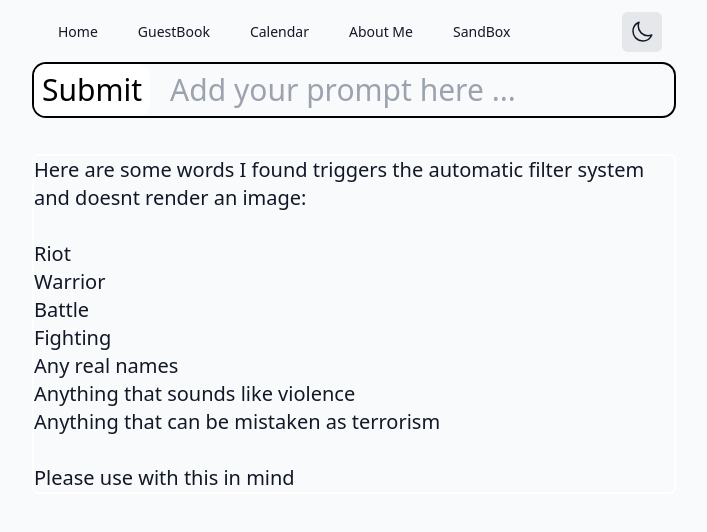
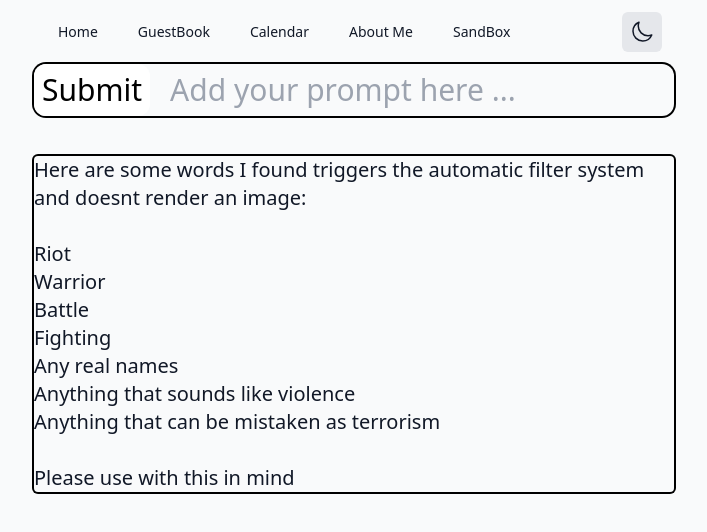
Before and after one commit to chitangchin/WebsitePortfolio, a Next.js app: page /OpenAIDalle in a window 1280 px wide. Shown: the top 532 px of the page, without its empty margins (286-993 px from the left). Built offline with nearby package versions, Linux system fonts and the light colour scheme.

Commit message:
Fixed Darkmode for dalle page

```diff
--- a/src/components/LogoButtons.jsx
+++ b/src/components/LogoButtons.jsx
@@ -1,5 +1,3 @@
-import Image from "next/image"
-
 const logoButtons = () => {
     return (
         <div className="flex flex-row space-x-12 ">
--- a/src/pages/OpenAIDalle.jsx
+++ b/src/pages/OpenAIDalle.jsx
@@ -54,7 +54,7 @@ export default function OpenAIDalle() {
                 <button className="text-3xl place-self-center rounded-xl p-2 bg-white dark:bg-black dark:text-white text-black dark:hover:bg-white dark:hover:text-black hover:bg-black hover:text-white " onClick={handleSubmit}>Submit</button>
                 <input type="text" id="prompt" name="prompt" className="mx-5 text-3xl bg-transparent" onChange={(e) => setPrompt(e.target.value)} placeholder="Add your prompt here ..."></input>
             </form>
-            <p className="my-10 ring-2 ring-white rounded text-xl">
+            <p className="my-10 ring-2 dark:ring-white ring-black rounded text-xl">
                 Here are some words I found triggers the automatic filter system and doesnt render an image:
 <br></br>
 <br></br>
```
